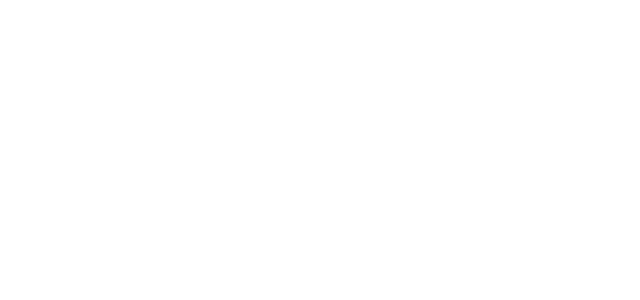
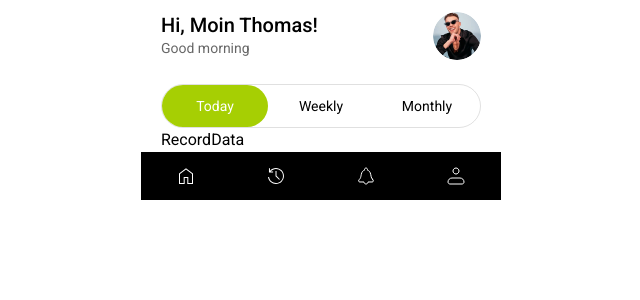
Before and after one commit to Raghav-558/B.net, a Next.js app: page /home in a window 1280 px wide. Shown: the top 300 px of the page, without its empty margins (319-959 px from the left). Built offline with nearby package versions, Linux system fonts and the light colour scheme; sample sign-in values are in the browser's storage.

Commit message:
create home page

```diff
--- a/src/app/home/page.tsx
+++ b/src/app/home/page.tsx
@@ -1,7 +1,6 @@
 "use client";
 import { useEffect } from "react";
 import { useRouter } from "next/navigation";
-import SignupPage from "@/components/SignupPage";
 import HomePage from "@/components/HomePage";
 
 const page = () => {
--- a/src/components/HomePage.tsx
+++ b/src/components/HomePage.tsx
@@ -1,10 +1,94 @@
 "use client";
+import Link from "next/link";
+import { useSearchParams } from "next/navigation";
 import React from "react";
+import RecordData from "./RecordData";
+import { HOME_TABS_LIST } from "@/utils/helper";
+import Image from "next/image";
+import {
+  HomeIcon,
+  NotificationIcon,
+  ProfileIcon,
+  TimerIcon,
+} from "@/utils/icons";
 
 const HomePage = () => {
+  const searchParams = useSearchParams();
+  const tab = searchParams.get("tab") || "today"; // Default to "today" tab
+
   return (
-    <div className="w-[360px] mx-auto">
+    <div className="min-h-screen relative">
+      {/* Main Content */}
+      <div className="w-[360px] mx-auto px-5">
+        <div className="pt-3 pb-6 flex items-center justify-between">
+          <div className="flex flex-col">
+            <h3 className="font-medium text-xl leading-[120%]">
+              Hi, Moin Thomas!
+            </h3>
+            <p className="leading-[160%] text-sm text-black/60">Good morning</p>
+          </div>
+          <Image
+            src="/assets/images/webp/profile-image.webp"
+            width={48}
+            height={48}
+            className="pointer-events-none rounded-full"
+            alt="profile-image"
+          />
+        </div>
+        <div className="flex justify-center items-center border-[0.5px] border-solid border-black/12 rounded-[60px]">
+          {HOME_TABS_LIST.map((item, i) => {
+            const tabData = item
+              .toLocaleLowerCase()
+              .replaceAll(" ", "-")
+              .replace("&", "and");
+            const isActive = tab === tabData;
 
+            return (
+              <div
+                key={i}
+                className={`flex justify-center relative w-full py-2.5 rounded-[60px] px-[27px] ${
+                  isActive ? "bg-custom-green text-white" : "bg-transparent"
+                }`}
+              >
+                <Link
+                  href={`?tab=${tabData}`}
+                  className={`text-sm leading-[160%] font-normal ${
+                    isActive && "font-medium"
+                  }`}
+                >
+                  {item}
+                </Link>
+              </div>
+            );
+          })}
+        </div>
+
+        {tab === "today" ? (
+          <RecordData />
+        ) : (
+          <div className="mt-[25px]">
+            <h2 className="text-center">Coming soon</h2>
+          </div>
+        )}
+      </div>
+
+      {/* Bottom Navigation */}
+      <div className="w-[360px] mx-auto bg-black py-3">
+        <div className="flex justify-around items-center text-white">
+          <Link href="/" className="">
+            <HomeIcon />
+          </Link>
+          <Link href="/" className="">
+            <TimerIcon />
+          </Link>
+          <Link href="/" className="">
+            <NotificationIcon />
+          </Link>
+          <Link href="/" className="">
+            <ProfileIcon />
+          </Link>
+        </div>
+      </div>
     </div>
   );
 };
--- a/src/components/LoginPage.tsx
+++ b/src/components/LoginPage.tsx
@@ -1,16 +1,12 @@
 "use client";
-import {
-  CloseEyeIcon,
-  EmailIcon,
-  OpenEyeIcon,
-  PasswordIcon,
-} from "@/utils/icons";
+import { CloseEyeIcon,EmailIcon, OpenEyeIcon, PasswordIcon} from "@/utils/icons";
 import Image from "next/image";
 import { useRouter } from "next/navigation";
-import React, { useState } from "react";
+import React, { useState, useEffect } from "react";
 
 const LoginPage = () => {
   const router = useRouter();
+
   const formValues = {
     email: "",
     password: "",
@@ -19,10 +15,7 @@
   const [formData, setFormData] = useState(formValues);
   const [error, setError] = useState(false);
   const [passwordVisible, setPasswordVisible] = useState(false);
-
-  const emailRegex =
-    /^[a-zA-Z0-9.!#$%&'*+/=?^_`{|}~-]+@[a-zA-Z0-9-]+(?:\.[a-zA-Z0-9-]+)*$/;
-
+  const emailRegex = /^[a-zA-Z0-9.!#$%&'*+/=?^_`{|}~-]+@[a-zA-Z0-9-]+(?:\.[a-zA-Z0-9-]+)*$/;
   const handleSubmit = (e: React.FormEvent) => {
     e.preventDefault();
     setError(true);
@@ -34,17 +27,20 @@
     } else if (formData.password.length < 6) {
       setError(true);
     } else {
-      // Save login info in local storage
       localStorage.setItem("formData", JSON.stringify(formData));
       localStorage.setItem("isLogin", "true");
       setFormData(formValues);
       setError(false);
-      alert("Login Successful");
-
-      // Navigate to Home Page
+      alert("Login Successful!");
       router.push("/home");
     }
   };
+
+  useEffect(() => {
+    if (localStorage.getItem("isLogin") === "true") {
+      router.push("/home");
+    }
+  }, [router]);
 
   const handleSignUp = () => {
     router.push("/signup");
@@ -87,12 +83,13 @@
                 <EmailIcon />
               </span>
               <input
+                type="email"
+                id="email"
+                placeholder="Email"
+                value={formData.email}
                 onChange={(e) =>
                   setFormData({ ...formData, email: e.target.value })
                 }
-                type="email"
-                id="email"
-                placeholder="Email"
                 className="w-full border-[0.5px] border-solid border-black/12 rounded py-3 pl-10 pr-3 text-sm leading-[160%] outline-none text-black/50"
               />
             </div>
@@ -114,12 +111,13 @@
               <PasswordIcon />
             </span>
             <input
+              type={passwordVisible ? "text" : "password"}
+              id="password"
+              placeholder="Password"
+              value={formData.password}
               onChange={(e) =>
                 setFormData({ ...formData, password: e.target.value })
               }
-              type={passwordVisible ? "text" : "password"}
-              id="password"
-              placeholder="Password"
               className="w-full border-[0.5px] border-solid border-black/12 rounded py-3 pl-10 pr-10 text-sm leading-[160%] outline-none text-black/50"
             />
             <button
@@ -154,8 +152,8 @@
           </button>
         </form>
         <button
+          type="button"
           onClick={handleSignUp}
-          type="button"
           className="w-full cursor-pointer h-[48px] font-medium text-sm leading-[160%] text-custom-green bg-transparent border-2 border-custom-green rounded hover:bg-custom-green hover:text-custom-white transition-all duration-300 mt-4"
         >
           Sign Up
--- /dev/null
+++ b/src/components/RecordData.tsx
@@ -0,0 +1,9 @@
+import React from 'react'
+
+const RecordData = () => {
+  return (
+    <div>RecordData</div>
+  )
+}
+
+export default RecordData
--- a/src/utils/helper.tsx
+++ b/src/utils/helper.tsx
@@ -11,3 +11,5 @@
     icon: <BatteryIcon />,
   },
 ];
+
+export const HOME_TABS_LIST = ["Today", "Weekly", "Monthly"];
--- a/src/utils/icons.tsx
+++ b/src/utils/icons.tsx
@@ -153,7 +153,7 @@
   >
     <path
       d="M6 19H9.692V13.115H14.308V19H18V10L12 5.46204L6 10V19ZM5 20V9.50004L12 4.21204L19 9.50004V20H13.308V14.115H10.692V20H5Z"
-      fill="#A6CF03"
+      fill="white"
     />
   </svg>
 );
@@ -169,7 +169,7 @@
     <path
       d="M4 18C4 16.9391 4.42143 15.9217 5.17157 15.1716C5.92172 14.4214 6.93913 14 8 14H16C17.0609 14 18.0783 14.4214 18.8284 15.1716C19.5786 15.9217 20 16.9391 20 18C20 18.5304 19.7893 19.0391 19.4142 19.4142C19.0391 19.7893 18.5304 20 18 20H6C5.46957 20 4.96086 19.7893 4.58579 19.4142C4.21071 19.0391 4 18.5304 4 18Z"
       stroke="white"
-      stroke-linejoin="round"
+      strokeLinejoin="round"
     />
     <path
       d="M12 10C13.6569 10 15 8.65685 15 7C15 5.34315 13.6569 4 12 4C10.3431 4 9 5.34315 9 7C9 8.65685 10.3431 10 12 10Z"
@@ -189,8 +189,23 @@
     <path
       d="M18.6189 15.2861C17.6016 14.4953 17.4456 14.2424 16.7649 10.6338C16.1868 7.56888 14.9195 6.61599 13.3458 6.11783C13.433 5.92886 13.4853 5.71978 13.4853 5.49744C13.4853 5.10353 13.3288 4.72576 13.0503 4.44722C12.7717 4.16869 12.394 4.01221 12.0001 4.01221C11.6061 4.01221 11.2284 4.16869 10.9498 4.44722C10.6713 4.72576 10.5148 5.10353 10.5148 5.49744C10.5148 5.71978 10.5671 5.92845 10.6543 6.11783C9.08105 6.61639 7.81334 7.56928 7.23517 10.6338C6.55447 14.2424 6.39887 14.4953 5.38165 15.2857C4.33065 16.1027 4.36442 17.9836 5.7628 17.9836H9.97002C9.98611 19.0933 10.8871 19.9879 12.0001 19.9879C13.113 19.9879 14.0144 19.0929 14.0301 17.984H18.2369C19.6357 17.984 19.6695 16.1023 18.6189 15.2861Z"
       stroke="white"
-      stroke-linecap="round"
-      stroke-linejoin="round"
+      strokeLinecap="round"
+      strokeLinejoin="round"
     />
   </svg>
 );
+
+export const PlusIcon = () => (
+  <svg
+    width="16"
+    height="17"
+    viewBox="0 0 16 17"
+    fill="none"
+    xmlns="http://www.w3.org/2000/svg"
+  >
+    <path
+      d="M15.5936 6.64062V9.35938H-0.000183105V6.64062H15.5936ZM9.24982 0V16.5625H6.35919V0H9.24982Z"
+      fill="#A6CF03"
+    />
+  </svg>
+);
```
Also changed, not shown: src/components/SignupPage.tsx (+22 -23 lines), public/assets/images/webp/bottom-app-bar.webp (added), public/assets/images/webp/profile-image.webp (added).
